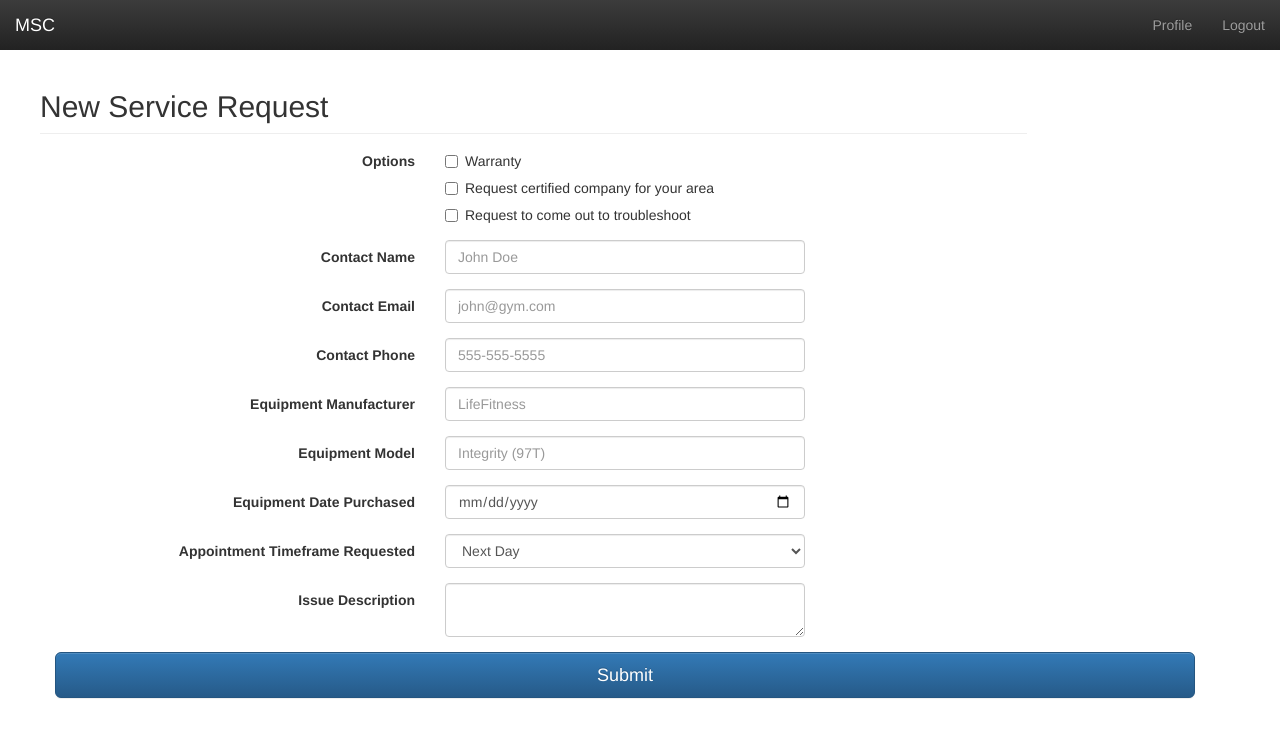
After one commit to dnascimb/msc, a Flask app: page /new_service_request in a window 1280 px wide. The commit adds this page. Shown: the top 738 px of the page. Run offline with Flask 2, Linux system fonts and the light colour scheme; the visitor is signed in with stand-in values (Sample User, id 1); some libraries are stand-ins or nearby versions.

Commit message:
added new_service_request screen

```diff
--- a/msc.py
+++ b/msc.py
@@ -10,6 +10,8 @@
 """
 
 import os
+import uuid
+from datetime import datetime
 from sqlite3 import dbapi2 as sqlite3
 from flask import Flask, request, session, g, redirect, url_for, abort, \
      render_template, flash
@@ -103,3 +105,69 @@ def home():
 #    cur = db.execute('select uuid, number, type, status, updated_at, provider from service_requests order by number desc')
 #    entries = cur.fetchall()
     return render_template('service_request_listing.html')
+
+
+@app.route('/new_service_request', methods=['GET'])
+def new_service_request():
+    if not session.get('logged_in'):
+        abort(401)
+    return render_template('new_service_request.html')
+
+
+@app.route('/create_service_request', methods=['POST'])
+def create_service_request():
+    if not session.get('logged_in'):
+        abort(401)
+
+    error = None
+    if not validServiceRequest(request):
+        error = 'Invalid data entered'
+        return render_template('new_service_request.html', error=error)
+
+    saveRequest(request)
+    return redirect(url_for('home'))
+
+
+def validServiceRequest(request):
+    # TODO
+    return True
+
+
+def saveRequest(request):
+    warranty = request.form.getlist('checkboxes')
+    #print("warranty: " + warranty)
+    vendor = ''
+    print("vendor: " + vendor)
+    troubleshoot = ''
+    print("troubleshoot: " + troubleshoot)
+    contact_name = request.form['inputContactName']
+    print("contact_name: " + contact_name)
+    contact_phone = request.form['inputContactPhone']
+    print("contact_phone: " + contact_phone)
+    contact_email = request.form['inputContactEmail']
+    print("contact_email: " + contact_email)
+    manufacturer = request.form['inputEquipmentManufacturer']
+    print("manufacturer: " + manufacturer)
+    model = request.form['inputEquipmentModel']
+    print("model: " + model)
+    date_purchased = request.form['inputEquipmentDatePurchased']
+    print("date_purchased: " + date_purchased)
+    appointment = request.form['inputTimeframe']
+    print("appointment: " + appointment)
+    description = request.form['inputDescription']
+    print("description: " + description)
+
+    db = get_db()
+    i = str(uuid.uuid4())
+    number = 3830238
+    rtype = 'Service'
+    status = 'Open'
+    updated_at = datetime.utcnow().strftime('%Y-%m-%d %H:%M:%S.%f')[:-3]
+    provider = 'Advantage'
+
+    #db.execute('insert into service_requests (id, number, type, status, updated_at, provider) values (?, ?)',
+    #           [i, number, rtype, status, udpated_at, provider])
+    #db.commit()
+    flash('New request was successfully submitted')
+
+    return True
--- a/templates/homepage.html
+++ b/templates/homepage.html
@@ -113,5 +113,16 @@
     <script src="../static/bootstrap-3.3.5-dist/js/bootstrap.min.js"></script>
     <!-- IE10 viewport hack for Surface/desktop Windows 8 bug -->
     <script src="../static/js/ie10-viewport-bug-workaround.js"></script>
+
+       <script>
+         //On <select> elements, the Android stock browser will not display the side controls if there is a border-radius and/or border applied. Use the snippet of code below to remove the offending CSS and render the <select> as an unstyled element on the Android stock broswer. The useragent sniffing avoids interfernece with Chrome, Safari, and Mozilla browsers.
+        $(function () {
+          var nua = navigator.userAgent
+          var isAndroid = (nua.indexOf('Mozilla/5.0') > -1 && nua.indexOf('Android ') > -1 && nua.indexOf('AppleWebKit') > -1 && nua.indexOf('Chrome') === -1)
+          if (isAndroid) {
+            $('select.form-control').removeClass('form-control').css('width', '100%')
+          }
+        })
+    </script>
   </body>
 </html>
--- /dev/null
+++ b/templates/new_service_request.html
@@ -0,0 +1,121 @@
+{% extends "homepage.html" %}
+{% block body %}
+        <h2 class="sub-header">New Service Request</h2>
+        <div class="container">
+        {% if error %}<div class="alert alert-danger" role="alert">{{ error }}</div> {% endif %}
+
+
+
+
+        <div class="form-group">
+          <form class="form-horizontal" action="{{ url_for('create_service_request') }}" method="post">
+          	<fieldset>
+
+			<!-- Multiple Checkboxes -->
+			<div class="form-group">
+			  <label class="col-md-4 control-label" for="checkboxes">Options</label>
+			  <div class="col-md-4">
+			  <div class="checkbox">
+			    <label for="checkboxes-0">
+			      <input type="checkbox" name="checkboxes-1" id="checkboxes-1" value="1">
+			      Warranty
+			    </label>
+			  </div>
+			  <div class="checkbox">
+			    <label for="checkboxes-2">
+			      <input type="checkbox" name="checkboxes-2" id="checkboxes-2" value="2">
+			      Request certified company for your area
+			    </label>
+			   </div>
+			   <div class="checkbox">
+			    <label for="checkboxes-3">
+			      <input type="checkbox" name="checkboxes-3" id="checkboxes-3" value="3">
+			      Request to come out to troubleshoot
+			    </label>
+			   </div>
+			  </div>
+			</div>
+
+			<!-- Text input-->
+			<div class="form-group">
+			  <label class="col-md-4 control-label" for="inputContactName">Contact Name</label>
+			  <div class="col-md-4">
+			  <input id="inputContactName" name="inputContactName" type="text" placeholder="John Doe" class="form-control input-md" required>
+			  <!--<span class="help-block">help</span>  -->
+			  </div>
+			</div>
+
+			<!-- Text input-->
+			<div class="form-group">
+			  <label class="col-md-4 control-label" for="inputContactEmail">Contact Email</label>
+			  <div class="col-md-4">
+			  <input id="inputContactEmail" name="inputContactEmail" type="email" placeholder="john@gym.com" class="form-control input-md" required>
+			  <!--<span class="help-block">help</span>  -->
+			  </div>
+			</div>
+
+			<!-- Text input-->
+			<div class="form-group">
+			  <label class="col-md-4 control-label" for="inputContactPhone">Contact Phone</label>
+			  <div class="col-md-4">
+			  <input id="inputContactPhone" name="inputContactPhone" type="tel" placeholder="555-555-5555" class="form-control input-md" required>
+			  <!--<span class="help-block">help</span>  -->
+			  </div>
+			</div>
+
+			<!-- Text input-->
+			<div class="form-group">
+			  <label class="col-md-4 control-label" for="inputEquipmentManufacturer">Equipment Manufacturer</label>
+			  <div class="col-md-4">
+			  <input id="inputEquipmentManufacturer" name="inputEquipmentManufacturer" type="text" placeholder="LifeFitness" class="form-control input-md" required>
+			  <!--<span class="help-block">help</span>  -->
+			  </div>
+			</div>
+
+			<!-- Text input-->
+			<div class="form-group">
+			  <label class="col-md-4 control-label" for="inputEquipmentModel">Equipment Model</label>
+			  <div class="col-md-4">
+			  <input id="inputEquipmentModel" name="inputEquipmentModel" type="text" placeholder="Integrity (97T)" class="form-control input-md" required>
+			  <!--<span class="help-block">help</span>  -->
+			  </div>
+			</div>
+
+
+			<!-- Text input-->
+			<div class="form-group">
+			  <label class="col-md-4 control-label" for="inputEquipmentDatePurchased">Equipment Date Purchased</label>
+			  <div class="col-md-4">
+			  <input id="inputEquipmentDatePurchased" name="inputEquipmentDatePurchased" type="date" placeholder="Integrity (97T)" class="form-control input-md" required>
+			  <!--<span class="help-block">help</span>  -->
+			  </div>
+			</div>
+
+			<!-- Select Basic -->
+			<div class="form-group">
+			  <label class="col-md-4 control-label" for="inputTimeframe">Appointment Timeframe Requested</label>
+			  <div class="col-md-4">
+			    <select id="inputTimeframe" name="inputTimeframe" class="form-control">
+			      <option value="1">Next Day</option>
+			      <option value="2">Next Two Days</option>
+			      <option value="3">Next Three Days</option>
+			      <option value="4">Other</option>
+			    </select>
+			  </div>
+			</div>
+
+			<!-- Textarea -->
+			<div class="form-group">
+			  <label class="col-md-4 control-label" for="inputDescription">Issue Description</label>
+			  <div class="col-md-4">
+			    <textarea class="form-control" id="inputDescription" name="inputDescription"></textarea>
+			  </div>
+			</div>
+
+            <button class="btn btn-lg btn-primary btn-block" type="submit">Submit</button>
+			</fieldset>
+          </form>
+         </div>
+        </div>
+
+{% endblock %}
--- a/templates/service_request_listing.html
+++ b/templates/service_request_listing.html
@@ -1,7 +1,9 @@
 {% extends "homepage.html" %}
 {% block body %}
         <h2 class="sub-header">Service Requests</h2>
+        <form class="form-signin" action="{{ url_for('new_service_request') }}" method="get">
           <button class="btn btn-lg btn-primary btn-block" type="submit">+ New</button>
+        </form>
           <div class="table-responsive">
             <table class="table table-hover">
               <thead>
```
